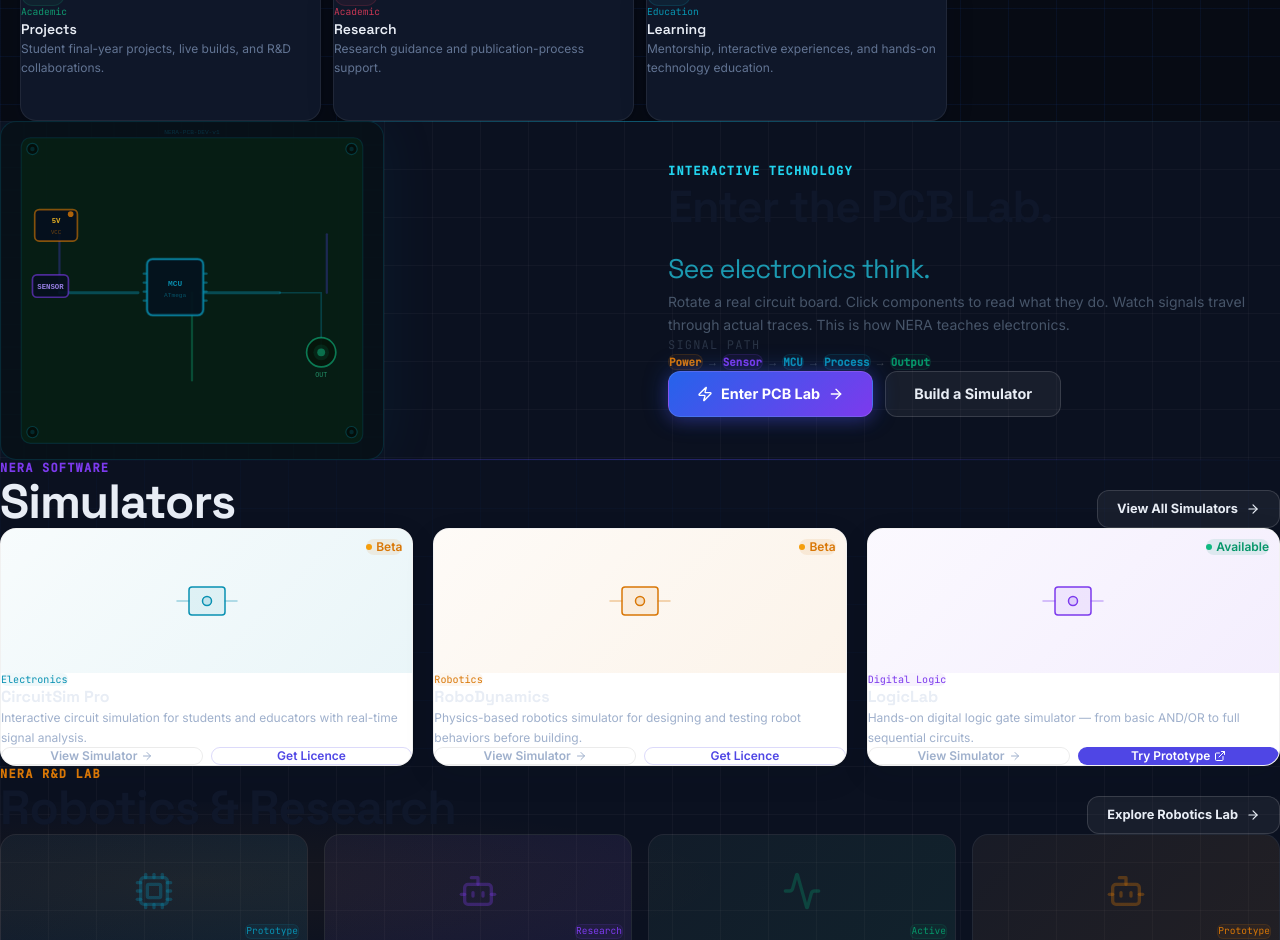
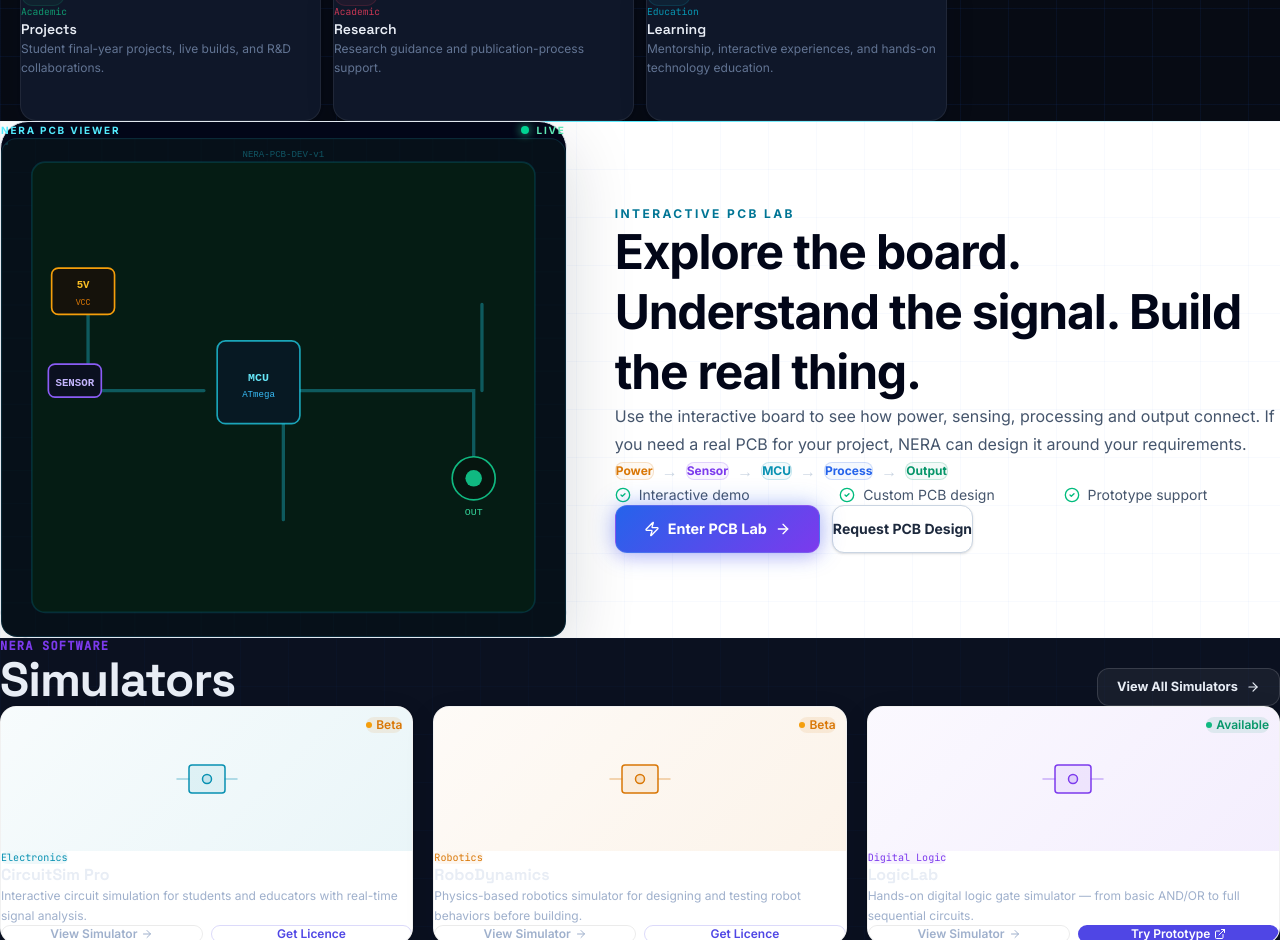
Before and after one commit to Bhakti-e/NERA, a Next.js app: page / in a window 1280 px wide. Shown: the part 1080-2020 px from the top of the page. Built offline with nearby package versions, Linux system fonts and the light colour scheme.

Commit message:
Polish PCB teaser with clean white product-style layout

```diff
--- a/components/home/PCBTeaser.tsx
+++ b/components/home/PCBTeaser.tsx
@@ -2,161 +2,63 @@
 
 import Link from "next/link";
 import { motion } from "framer-motion";
-import { ArrowRight, Zap } from "lucide-react";
+import { ArrowRight, CheckCircle2, Zap } from "lucide-react";
 
 const steps = [
-  { label: "Power",   c: "#d97706" },
-  { label: "Sensor",  c: "#7c3aed" },
-  { label: "MCU",     c: "#0891b2" },
-  { label: "Process", c: "#0891b2" },
-  { label: "Output",  c: "#059669" },
+  { label: "Power", c: "#d97706" },
+  { label: "Sensor", c: "#7c3aed" },
+  { label: "MCU", c: "#0891b2" },
+  { label: "Process", c: "#2563eb" },
+  { label: "Output", c: "#059669" },
 ];
 
 export default function PCBTeaser() {
   return (
-    <section className="py-24 relative overflow-hidden" style={{ background: "var(--s-navy)" }}>
-      <div className="absolute inset-0 bg-grid-navy pointer-events-none" />
-      <div className="absolute top-0 inset-x-0 h-px"
-        style={{ background: "linear-gradient(90deg,transparent,rgba(8,145,178,0.5),transparent)" }} />
-      <div className="absolute bottom-0 inset-x-0 h-px"
-        style={{ background: "linear-gradient(90deg,transparent,rgba(79,70,229,0.4),transparent)" }} />
+    <section className="relative overflow-hidden bg-white py-20 sm:py-24 text-slate-950">
+      <div className="absolute inset-0 bg-grid-light pointer-events-none opacity-60" />
+      <div className="absolute inset-x-0 top-0 h-px bg-gradient-to-r from-transparent via-cyan-300 to-transparent" />
 
-      <div className="relative z-10 max-w-[1320px] mx-auto px-5 sm:px-8">
-        <div className="grid lg:grid-cols-2 gap-14 items-center">
-
-          {/* PCB SVG preview */}
-          <motion.div
-            initial={{ opacity: 0, x: -24 }}
-            whileInView={{ opacity: 1, x: 0 }}
-            viewport={{ once: true }}
-            className="order-2 lg:order-1"
-          >
-            <div className="max-w-sm mx-auto rounded-2xl border overflow-hidden"
-              style={{ background: "#071018", borderColor: "rgba(8,145,178,0.2)", boxShadow: "0 0 60px rgba(8,145,178,0.08)" }}>
+      <div className="relative z-10 mx-auto grid max-w-[1320px] items-center gap-12 px-5 sm:px-8 lg:grid-cols-[.92fr_1.08fr] lg:px-10">
+        <motion.div initial={{ opacity: 0, x: -24 }} whileInView={{ opacity: 1, x: 0 }} viewport={{ once: true }}>
+          <div className="rounded-[28px] border border-slate-200 bg-slate-950 p-3 shadow-[0_24px_70px_rgba(15,23,42,.16)]">
+            <div className="mb-2 flex items-center justify-between px-3 py-1 text-[10px] font-bold uppercase tracking-[.18em] text-cyan-300">
+              <span>NERA PCB Viewer</span>
+              <span className="flex items-center gap-2 text-emerald-300"><span className="h-2 w-2 rounded-full bg-emerald-400 shadow-[0_0_10px_#34d399]" /> Live</span>
+            </div>
+            <div className="overflow-hidden rounded-2xl border border-cyan-900/40 bg-[#061019]">
               <svg viewBox="0 0 340 300" className="w-full" xmlns="http://www.w3.org/2000/svg">
-                <defs>
-                  <pattern id="pb" x="0" y="0" width="20" height="20" patternUnits="userSpaceOnUse">
-                    <path d="M20 0L0 0 0 20" fill="none" stroke="rgba(8,145,178,0.05)" strokeWidth="0.4" />
-                  </pattern>
-                  <filter id="gl"><feGaussianBlur stdDeviation="2" result="b"/><feMerge><feMergeNode in="b"/><feMergeNode in="SourceGraphic"/></feMerge></filter>
-                </defs>
-                <rect width="340" height="300" fill="url(#pb)" />
-                <rect x="18" y="14" width="304" height="272" rx="8" fill="rgba(6,30,20,0.9)" stroke="rgba(8,145,178,0.18)" strokeWidth="1"/>
-                {/* Traces */}
-                <path d="M52 152 H122" stroke="rgba(8,145,178,0.4)" strokeWidth="2.5" fill="none" strokeLinecap="round"/>
-                <path d="M178 152 H248" stroke="rgba(8,145,178,0.4)" strokeWidth="2.5" fill="none" strokeLinecap="round"/>
-                <path d="M52 100 V152" stroke="rgba(79,70,229,0.3)" strokeWidth="2" fill="none" strokeLinecap="round"/>
-                <path d="M290 100 V152" stroke="rgba(79,70,229,0.3)" strokeWidth="2" fill="none" strokeLinecap="round"/>
-                <path d="M170 152 V230" stroke="rgba(16,185,129,0.3)" strokeWidth="2" fill="none" strokeLinecap="round"/>
-                <path d="M248 152 H285 V205" stroke="rgba(8,145,178,0.3)" strokeWidth="1.5" fill="none" strokeLinecap="round"/>
-                {/* Signal pulses */}
-                <circle r="3" fill="rgba(8,145,178,0.9)" filter="url(#gl)">
-                  <animateMotion dur="2s" repeatCount="indefinite" begin="0s">
-                    <mpath href="#t1"/>
-                  </animateMotion>
-                  <animate attributeName="opacity" values="0;1;1;0" dur="2s" repeatCount="indefinite"/>
-                </circle>
-                <path id="t1" d="M52 100 V152 H122" fill="none"/>
-                <circle r="3" fill="rgba(16,185,129,0.9)" filter="url(#gl)">
-                  <animateMotion dur="1.8s" repeatCount="indefinite" begin="0.8s">
-                    <mpath href="#t2"/>
-                  </animateMotion>
-                  <animate attributeName="opacity" values="0;1;1;0" dur="1.8s" repeatCount="indefinite" begin="0.8s"/>
-                </circle>
-                <path id="t2" d="M178 152 H248 H285 V205" fill="none"/>
-                {/* MCU */}
-                <rect x="130" y="122" width="50" height="50" rx="5" fill="rgba(5,20,30,0.95)" stroke="rgba(8,145,178,0.7)" strokeWidth="1.5"/>
-                {[134,142,150,158].map(y=><rect key={y} x="126" y={y} width="4" height="2" rx="1" fill="rgba(8,145,178,0.5)"/>)}
-                {[134,142,150,158].map(y=><rect key={y} x="180" y={y} width="4" height="2" rx="1" fill="rgba(8,145,178,0.5)"/>)}
-                <text x="155" y="146" textAnchor="middle" fill="rgba(8,145,178,0.95)" fontSize="7" fontFamily="monospace" fontWeight="bold">MCU</text>
-                <text x="155" y="156" textAnchor="middle" fill="rgba(8,145,178,0.5)" fontSize="5.5" fontFamily="monospace">ATmega</text>
-                <rect x="130" y="122" width="50" height="50" rx="5" fill="none" stroke="rgba(8,145,178,0.25)" strokeWidth="3">
-                  <animate attributeName="opacity" values="0.2;0.7;0.2" dur="2s" repeatCount="indefinite"/>
-                </rect>
-                {/* Sensor */}
-                <rect x="28" y="136" width="32" height="20" rx="4" fill="rgba(5,15,30,0.9)" stroke="rgba(124,58,237,0.6)" strokeWidth="1.5"/>
-                <text x="44" y="149" textAnchor="middle" fill="rgba(167,139,250,0.9)" fontSize="6.5" fontFamily="monospace" fontWeight="bold">SENSOR</text>
-                {/* Power */}
-                <rect x="30" y="78" width="38" height="28" rx="4" fill="rgba(5,15,30,0.9)" stroke="rgba(217,119,6,0.6)" strokeWidth="1.5"/>
-                <text x="49" y="90" textAnchor="middle" fill="rgba(251,191,36,0.9)" fontSize="6.5" fontFamily="monospace" fontWeight="bold">5V</text>
-                <text x="49" y="100" textAnchor="middle" fill="rgba(217,119,6,0.5)" fontSize="5" fontFamily="monospace">VCC</text>
-                <circle cx="62" cy="82" r="2.5" fill="rgba(217,119,6,0.8)">
-                  <animate attributeName="fill" values="rgba(217,119,6,0.7);rgba(251,191,36,1);rgba(217,119,6,0.7)" dur="1.4s" repeatCount="indefinite"/>
-                </circle>
-                {/* LED */}
-                <circle cx="285" cy="205" r="13" fill="rgba(5,20,10,0.9)" stroke="rgba(16,185,129,0.6)" strokeWidth="1.5"/>
-                <circle cx="285" cy="205" r="7" fill="rgba(16,185,129,0.1)">
-                  <animate attributeName="fill" values="rgba(16,185,129,0.08);rgba(16,185,129,0.3);rgba(16,185,129,0.08)" dur="1.8s" repeatCount="indefinite" begin="0.8s"/>
-                </circle>
-                <circle cx="285" cy="205" r="3.5" fill="rgba(16,185,129,0.5)">
-                  <animate attributeName="fill" values="rgba(16,185,129,0.4);rgba(52,211,153,1);rgba(16,185,129,0.4)" dur="1.8s" repeatCount="indefinite" begin="0.8s"/>
-                </circle>
-                <text x="285" y="227" textAnchor="middle" fill="rgba(52,211,153,0.6)" fontSize="6" fontFamily="monospace">OUT</text>
-                {/* Corner pads */}
-                {([[28,24],[312,24],[28,276],[312,276]] as [number,number][]).map(([x,y],i)=>(
-                  <g key={i}><circle cx={x} cy={y} r="5" fill="rgba(0,0,0,0.5)" stroke="rgba(8,145,178,0.3)" strokeWidth="1"/><circle cx={x} cy={y} r="2" fill="rgba(8,145,178,0.2)"/></g>
-                ))}
-                <text x="170" y="11" textAnchor="middle" fill="rgba(8,145,178,0.25)" fontSize="5.5" fontFamily="monospace">NERA-PCB-DEV-v1</text>
+                <defs><pattern id="pb" x="0" y="0" width="20" height="20" patternUnits="userSpaceOnUse"><path d="M20 0L0 0 0 20" fill="none" stroke="rgba(8,145,178,0.06)" strokeWidth="0.4" /></pattern><filter id="gl"><feGaussianBlur stdDeviation="2" result="b"/><feMerge><feMergeNode in="b"/><feMergeNode in="SourceGraphic"/></feMerge></filter></defs>
+                <rect width="340" height="300" fill="url(#pb)" /><rect x="18" y="14" width="304" height="272" rx="8" fill="rgba(6,30,20,.92)" stroke="rgba(8,145,178,.22)" />
+                <path d="M52 152 H122M178 152 H248M52 100 V152M290 100 V152M170 152 V230M248 152 H285 V205" stroke="rgba(34,211,238,.34)" strokeWidth="2" fill="none" strokeLinecap="round" />
+                <circle r="3" fill="#22d3ee" filter="url(#gl)"><animateMotion dur="2s" repeatCount="indefinite"><mpath href="#t1"/></animateMotion></circle><path id="t1" d="M52 100 V152 H122" fill="none"/>
+                <rect x="130" y="122" width="50" height="50" rx="5" fill="#071923" stroke="#22d3ee" strokeOpacity=".75"/><text x="155" y="146" textAnchor="middle" fill="#67e8f9" fontSize="7" fontFamily="monospace" fontWeight="bold">MCU</text><text x="155" y="156" textAnchor="middle" fill="#38bdf8" fontSize="5.5" fontFamily="monospace">ATmega</text>
+                <rect x="28" y="136" width="32" height="20" rx="4" fill="#0b1020" stroke="#8b5cf6"/><text x="44" y="149" textAnchor="middle" fill="#c4b5fd" fontSize="6.5" fontFamily="monospace" fontWeight="bold">SENSOR</text>
+                <rect x="30" y="78" width="38" height="28" rx="4" fill="#15120b" stroke="#f59e0b"/><text x="49" y="90" textAnchor="middle" fill="#fbbf24" fontSize="6.5" fontFamily="monospace" fontWeight="bold">5V</text><text x="49" y="100" textAnchor="middle" fill="#d97706" fontSize="5" fontFamily="monospace">VCC</text>
+                <circle cx="285" cy="205" r="13" fill="#06150f" stroke="#10b981"/><circle cx="285" cy="205" r="5" fill="#10b981"><animate attributeName="opacity" values=".3;1;.3" dur="1.4s" repeatCount="indefinite"/></circle><text x="285" y="227" textAnchor="middle" fill="#34d399" fontSize="6" fontFamily="monospace">OUT</text>
+                <text x="170" y="11" textAnchor="middle" fill="rgba(34,211,238,.35)" fontSize="5.5" fontFamily="monospace">NERA-PCB-DEV-v1</text>
               </svg>
             </div>
-          </motion.div>
+          </div>
+        </motion.div>
 
-          {/* Text */}
-          <motion.div
-            initial={{ opacity: 0, x: 24 }}
-            whileInView={{ opacity: 1, x: 0 }}
-            viewport={{ once: true }}
-            transition={{ delay: 0.15 }}
-            className="order-1 lg:order-2"
-          >
-            <p className="text-xs font-semibold uppercase tracking-widest mb-5"
-              style={{ color: "var(--c-cyan-br)", fontFamily: "var(--f-mono)" }}>
-              Interactive Technology
-            </p>
-            <h2 className="font-bold leading-tight mb-5"
-              style={{ fontFamily: "var(--f-display)", fontSize: "clamp(1.9rem,4vw,2.8rem)", color: "var(--t-dark)", letterSpacing: "-0.02em" }}>
-              Enter the PCB Lab.<br />
-              <span style={{ color: "var(--c-cyan-br)", opacity: 0.7, fontSize: "0.6em", fontWeight: 400 }}>
-                See electronics think.
-              </span>
-            </h2>
-            <p className="text-sm leading-relaxed mb-8" style={{ color: "var(--t-dark-muted)" }}>
-              Rotate a real circuit board. Click components to read what they do.
-              Watch signals travel through actual traces. This is how NERA teaches electronics.
-            </p>
+        <motion.div initial={{ opacity: 0, x: 24 }} whileInView={{ opacity: 1, x: 0 }} viewport={{ once: true }} transition={{ delay: .12 }}>
+          <p className="mb-4 text-xs font-bold uppercase tracking-[.2em] text-cyan-700">Interactive PCB Lab</p>
+          <h2 className="max-w-2xl text-3xl font-black leading-tight tracking-tight text-slate-950 sm:text-4xl lg:text-5xl">Explore the board. Understand the signal. Build the real thing.</h2>
+          <p className="mt-5 max-w-2xl text-base leading-7 text-slate-600">Use the interactive board to see how power, sensing, processing and output connect. If you need a real PCB for your project, NERA can design it around your requirements.</p>
 
-            {/* Signal flow */}
-            <div className="mb-8">
-              <p className="text-xs uppercase tracking-widest mb-3"
-                style={{ color: "var(--t-dark-muted)", fontFamily: "var(--f-mono)", opacity: 0.5 }}>
-                Signal path
-              </p>
-              <div className="flex items-center flex-wrap gap-1">
-                {steps.map((s, i) => (
-                  <span key={s.label} className="flex items-center gap-1">
-                    <span className="px-2.5 py-1 rounded-lg text-xs font-semibold border"
-                      style={{ color: s.c, borderColor: `${s.c}28`, background: `${s.c}10`, fontFamily: "var(--f-mono)", fontSize: "0.68rem" }}>
-                      {s.label}
-                    </span>
-                    {i < steps.length - 1 && (
-                      <span style={{ color: "rgba(255,255,255,0.2)", fontSize: "0.7rem" }}>→</span>
-                    )}
-                  </span>
-                ))}
-              </div>
-            </div>
+          <div className="mt-7 flex flex-wrap gap-2">
+            {steps.map((s, i) => <div key={s.label} className="flex items-center gap-2"><span className="rounded-lg border px-3 py-2 text-xs font-bold" style={{ color: s.c, borderColor: `${s.c}30`, background: `${s.c}0c` }}>{s.label}</span>{i < steps.length - 1 && <span className="text-slate-300">→</span>}</div>)}
+          </div>
 
-            <div className="flex flex-wrap gap-3">
-              <Link href="/pcb-lab" className="btn-primary">
-                <Zap className="w-4 h-4" /> Enter PCB Lab
-                <ArrowRight className="w-4 h-4" />
-              </Link>
-              <Link href="/services" className="btn-ghost">
-                Build a Simulator
-              </Link>
-            </div>
-          </motion.div>
-        </div>
+          <div className="mt-7 grid gap-2 text-sm text-slate-600 sm:grid-cols-3">
+            {["Interactive demo", "Custom PCB design", "Prototype support"].map((item) => <span key={item} className="flex items-center gap-2"><CheckCircle2 className="h-4 w-4 text-emerald-500" />{item}</span>)}
+          </div>
+
+          <div className="mt-8 flex flex-wrap gap-3">
+            <Link href="/pcb-lab" className="btn-primary"><Zap className="h-4 w-4" /> Enter PCB Lab <ArrowRight className="h-4 w-4" /></Link>
+            <Link href="/services?service=pcb-designing" className="inline-flex min-h-12 items-center justify-center rounded-xl border border-slate-300 bg-white px-6 text-sm font-bold text-slate-800 shadow-sm transition hover:-translate-y-0.5 hover:border-indigo-300 hover:bg-indigo-50">Request PCB Design</Link>
+          </div>
+        </motion.div>
       </div>
     </section>
   );
```
